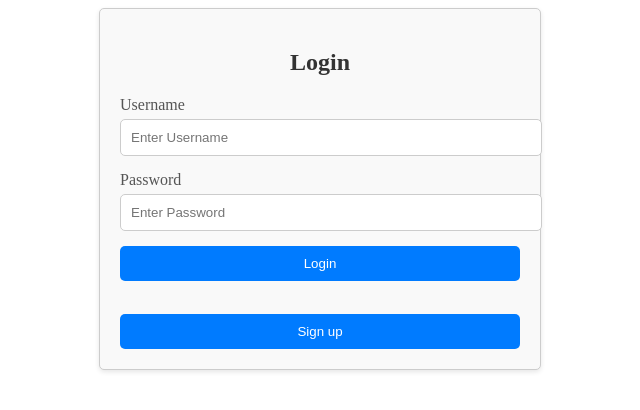
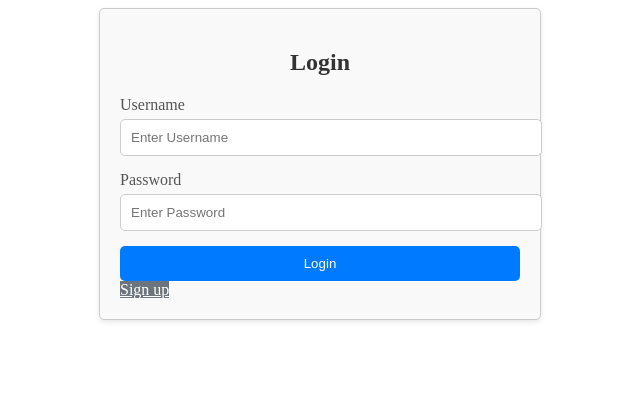
Before and after one commit to Aasthaaza/IPL-Prog_Project, an Angular app in the folder frontend/: page /auth in a window 1280 px wide. Shown: the top 410 px of the page, without its empty margins (320-960 px from the left). Built offline with nearby package versions, Linux system fonts and the light colour scheme.

Commit message:
DAY 25 DONE

```diff
--- a/frontend/src/app/auth/components/login/login.component.html
+++ b/frontend/src/app/auth/components/login/login.component.html
@@ -1,4 +1,4 @@
-<div>
+<!-- <div>
   <form [formGroup]="loginForm" (ngSubmit)="onSubmit()" class="login-form">
     <h2>Login</h2>
     <div>
@@ -29,12 +29,12 @@
   </form>
 </div>
 
+ -->
 
 
 
 
-
-<!--<div class="login-form-container">
+<div class="login-form-container">
 
   <form [formGroup]="loginForm" (ngSubmit)="onSubmit()" class="login-form">
       <h2>Login</h2>
@@ -65,4 +65,3 @@
   </form>
 
 </div>
--->
--- a/frontend/src/app/auth/components/registration/registration.component.html
+++ b/frontend/src/app/auth/components/registration/registration.component.html
@@ -1,4 +1,4 @@
-<div class="container">
+<!-- <div class="container">
     <div class="card">
         <div class="row">
             <div class="col-12">
@@ -83,13 +83,13 @@
         </div>
     </div>
 </div>
+  -->
 
 
 
 
 
-
-<!--<div class="container">
+<div class="container">
   <div class="card">
       <div class="row">
           <div class="col-12">
@@ -173,4 +173,4 @@
           </div>
       </div>
   </div>
-</div>-->
+</div>
```
